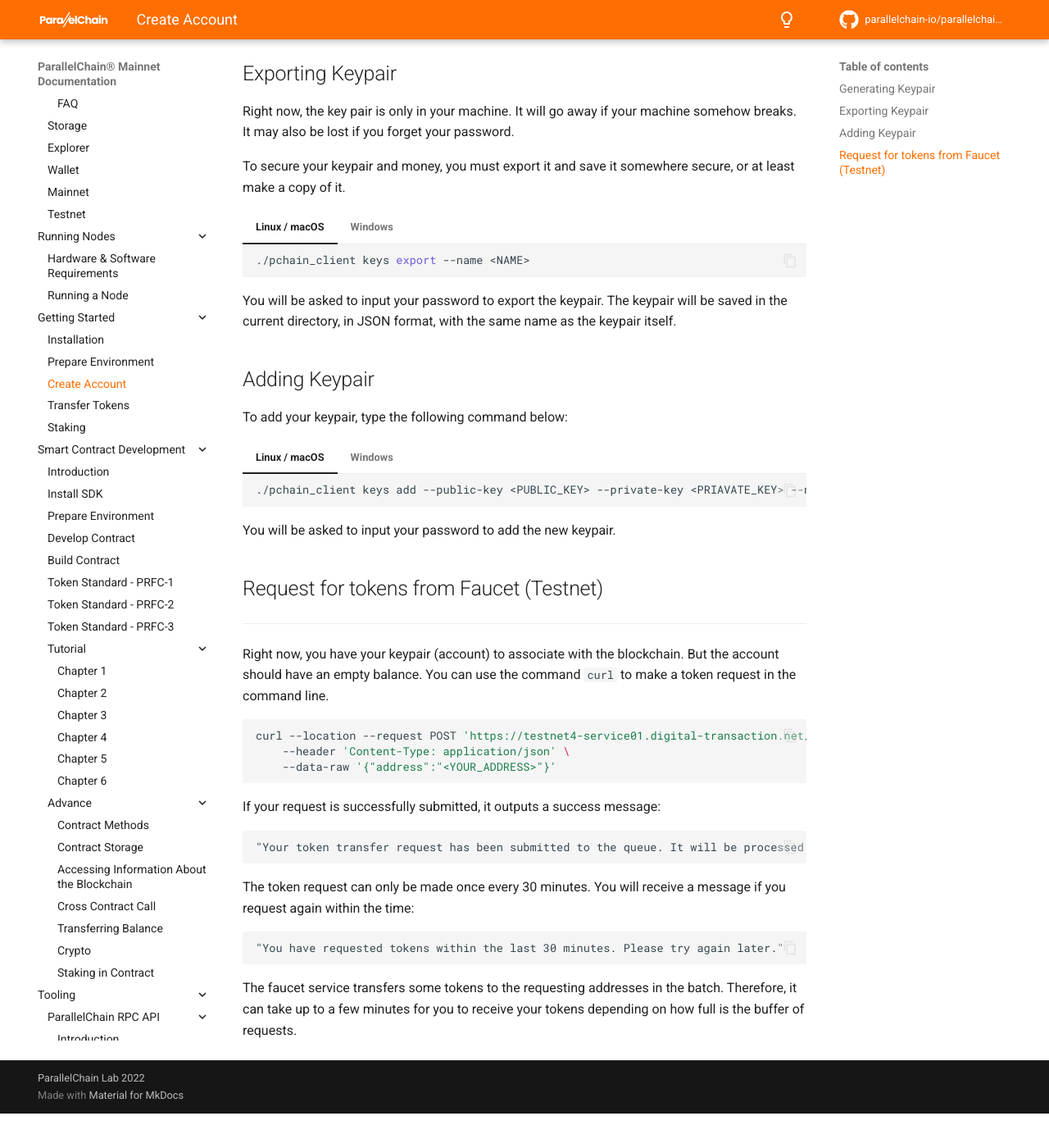
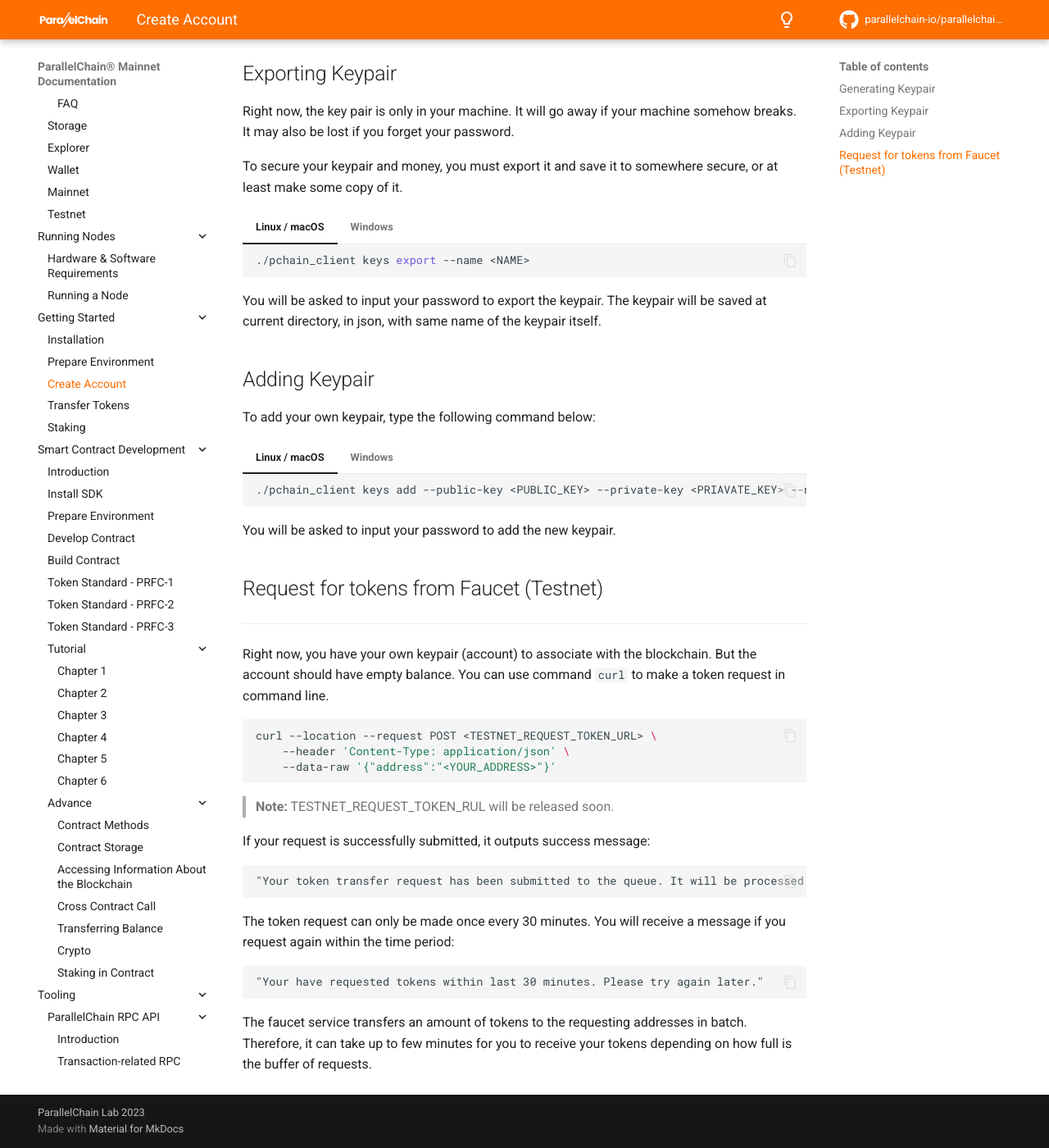
Before and after one commit to parallelchain-io/parallelchain-docs, an MkDocs documentation site: the page built from docs/getting_started/create_account.md, in a window 1280 px wide and 1400 px high, scrolled down 998 px. Shown: the whole window at 82% size. Built offline with MkDocs 1.6.1 and Material for MkDocs 9.7.7, drawn with Linux system fonts in a browser that asks for light colours; comment, search, counter and statistics services are not loaded; before the commit the page ends 2356 px from its top, so only the background shows below that; some of the changed text lies outside the part shown.

Commit message:
Updated info about Testnet

````diff
--- a/docs/getting_started/create_account.md
+++ b/docs/getting_started/create_account.md
@@ -58,13 +58,13 @@
 ```
 </details>
 
-The balance of a new account is 0. Therefore, you need to request tokens from the faucet.
+The balance of a new account is 0. Therefore, you need to request for tokens from faucet.
 
 ## Exporting Keypair
 
 Right now, the key pair is only in your machine. It will go away if your machine somehow breaks. It may also be lost if you forget your password.
 
-To secure your keypair and money, you must export it and save it somewhere secure, or at least make a copy of it.
+To secure your keypair and money, you must export it and save it to somewhere secure, or at least make some copy of it.
 
 === "Linux / macOS"
     ```bash
@@ -75,11 +75,11 @@
     pchain_client.exe keys export --name <NAME>
     ```
 
-You will be asked to input your password to export the keypair. The keypair will be saved in the current directory, in JSON format, with the same name as the keypair itself.
+You will be asked to input your password to export the keypair. The keypair will be saved at current directory, in json, with same name of the keypair itself.
 
 ## Adding Keypair
 
-To add your keypair, type the following command below:
+To add your own keypair, type the following command below:
 === "Linux / macOS"
     ```bash
     ./pchain_client keys add --public-key <PUBLIC_KEY> --private-key <PRIAVATE_KEY> --name <NAME>
@@ -94,23 +94,31 @@
 ## Request for tokens from Faucet (Testnet)
 ---
 
-Right now, you have your keypair (account) to associate with the blockchain. But the account should have an empty balance. You can use the command `curl` to make a token request in the command line.
+Right now, you have your own keypair (account) to associate with the blockchain. But the account should have empty balance. You can use command `curl` to make a token request in command line.
+
+<!-- ```bash
+curl --location --request POST 'https://testnet4-service01.digital-transaction.net/faucet/request_tokens' \
+    --header 'Content-Type: application/json' \
+    --data-raw '{"address":"<YOUR_ADDRESS>"}'
+``` -->
 
 ```bash
-curl --location --request POST 'https://testnet4-service01.digital-transaction.net/faucet/request_tokens' \
+curl --location --request POST <TESTNET_REQUEST_TOKEN_URL> \
     --header 'Content-Type: application/json' \
     --data-raw '{"address":"<YOUR_ADDRESS>"}'
 ```
 
-If your request is successfully submitted, it outputs a success message:
+> **Note:** TESTNET_REQUEST_TOKEN_RUL will be released soon.
+
+If your request is successfully submitted, it outputs success message:
 
 ```text
-"Your token transfer request has been submitted to the queue. It will be processed shortly. Please check your wallet for an updated balance in a few minutes."
+"Your token transfer request has been submitted to the queue. It will be processed shortly. Please check your wallet for updated balance in a few minutes."
 ```
 
-The token request can only be made once every 30 minutes. You will receive a message if you request again within the time:
+The token request can only be made once every 30 minutes. You will receive a message if you request again within the time period:
 ```text
-"You have requested tokens within the last 30 minutes. Please try again later."
+"Your have requested tokens within last 30 minutes. Please try again later."
 ```
 
-The faucet service transfers some tokens to the requesting addresses in the batch. Therefore, it can take up to a few minutes for you to receive your tokens depending on how full is the buffer of requests.
+The faucet service transfers an amount of tokens to the requesting addresses in batch. Therefore, it can take up to few minutes for you to receive your tokens depending on how full is the buffer of requests.
--- a/mkdocs.yml
+++ b/mkdocs.yml
@@ -2,7 +2,7 @@
 site_url: https://docs.parallelchain.io
 repo_name: parallelchain-io/parallelchain-docs
 repo_url: https://github.com/parallelchain-io/parallelchain-docs
-copyright: ParallelChain Lab 2022
+copyright: ParallelChain Lab 2023
 extra:
   homepage: https://www.parallelchain.io/
 nav:
````
Also changed, not shown: other parts of docs/getting_started/create_account.md (+1 -1 lines), docs/concepts/testnet.md (+4 -2 lines), docs/running_nodes/requirement.md (+1 -1 lines).
